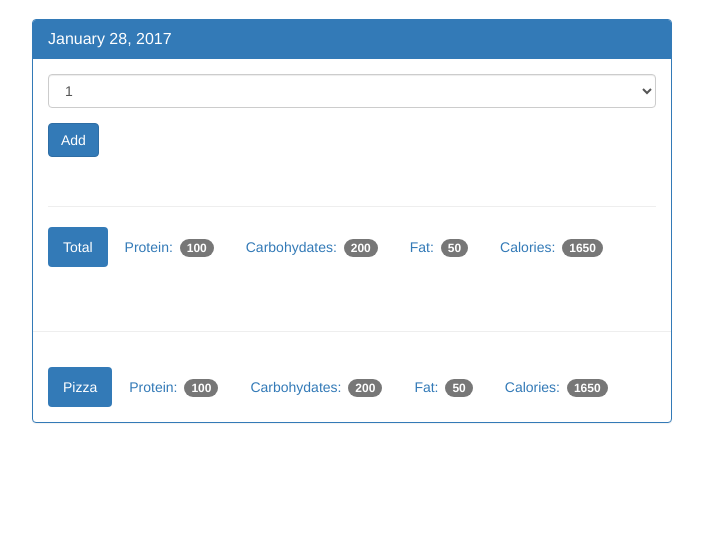
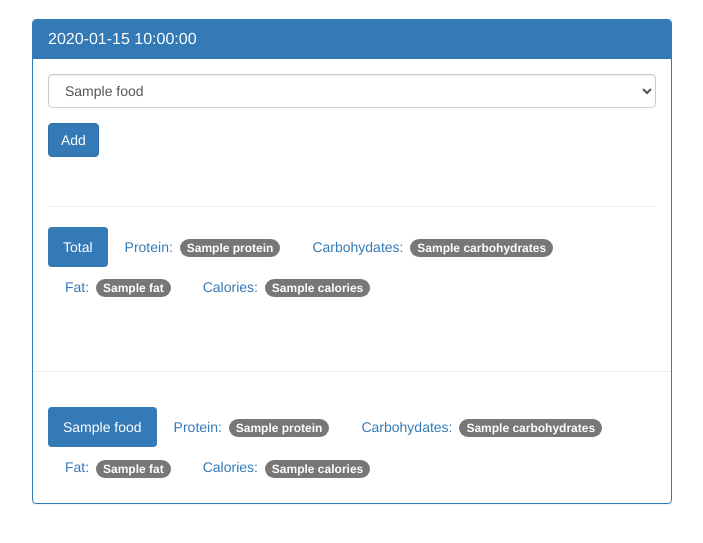
Before and after one commit to adithyawn/flask-food-tracker, a Flask app: template templates/day.html in a window 1280 px wide. Shown: the part 51-594 px from the top of the page, without its empty margins (288-991 px from the left). Run offline with Flask 2, Linux system fonts and the light colour scheme; the template is opened without the code that fills it: most values are stand-ins (such as "Sample title", 1, 10 or a date in 2020); some libraries are stand-ins or nearby versions.

Commit message:
project selesai namun masih perlu membuat base.html biar lebih rapih

```diff
--- a/app.py
+++ b/app.py
@@ -1,19 +1,11 @@
 from flask import Flask, render_template, g, request
-import sqlite3
+from datetime import datetime
+from database import connect_db, get_db
+
 
 app = Flask(__name__)
 
-###########SETTING DATABASE########
-
-def connect_db():
-    sql = sqlite3.connect('C:/Users/Adithya Wilda Nova/Latihan Python/Flask Project/flask-food-tracker/food_log.db')
-    sql.row_factory = sqlite3.Row
-    return sql
-
-def get_db():
-    if not hasattr(g, 'sqlite_db'):
-        g.sqlite_db = connect_db()
-    return g.sqlite_db
+##MASIH ADA HUBUNGANNYA SAMA DATABASE TAPI INI LEBIH FLASK SPESIFIC##
 
 @app.teardown_appcontext
 def close_db(error):
@@ -22,13 +14,94 @@ def close_db(error):
 
 ####################################
 
-@app.route('/')
+@app.route('/', methods=['GET','POST'])
 def index():
-    return render_template('home.html')
+    db = get_db()
 
-@app.route('/view')
-def view():
-    return render_template('day.html')
+    if request.method == 'POST':
+        date = request.form['date'] #assuming the date is in YYYY-MM-DD format
+        dt = datetime.strptime(date, '%Y-%m-%d') #strptime untuk convert string ke format datetime object
+        database_date = datetime.strftime(dt, '%Y%m%d') #ubah ke format yg diinginkan dengan strf
+
+        db.execute('insert into log_date (entry_date) values (?)',[database_date]) #? itu variabel yg mau diinput
+        db.commit()
+
+    # cur = db.execute('select entry_date from log_date order by entry_date desc') diganti dengan :
+    cur = db.execute('select log_date.entry_date, sum(food.protein) as protein , sum(food.carbohydrates) as carbohydrates , sum(food.fat) as fat, \
+        sum(food.calories) as calories from log_date left join food_date on food_date.log_date_id = log_date.id left join food on food.id = food_date.food_id group by log_date.entry_date') #as itu biar ada key-nya karena kan udah ada sum perlu key lagi jadinya
+        #awalnya pakai join aja, karena gak bisa muncul di list ketika diadd makanya pakai left join, karena left join valuenya boleh 0
+    results = cur.fetchall() #karena gak bisa ubah format inputnya sql makanya dibuat lagi list sendiri (pretty_results) untuk costumize date di luar ini
+
+    date_results = [] #biar nanti dictionarynya jadi list [{'entry_date': '20201010', 'pretty_date': 'October 10, 2020'}, {'entry_date': '20201015', 'pretty_date': 'October 10, 2020'} dst..]
+
+    for i in results :
+        single_date = {} #membuat dictionary baru, contoh dictionary :
+                        # dict_sample = {
+                        # "Company": "Toyota",
+                        # "model": "Premio",
+                        # "year": 2012 }
+                        # x = dict_sample["model"]
+                        # print(x)
+        single_date['entry_date'] = i['entry_date']
+        single_date['protein'] = i['protein']
+        single_date['carbohydrates'] = i['carbohydrates']
+        single_date['fat'] = i['fat']
+        single_date['calories'] = i['calories']
+
+        d = datetime.strptime(str(i['entry_date']), '%Y%m%d') #i itu sebenernya looping dari results = cur.fetchall()['entry_date']
+        single_date['pretty_date'] = datetime.strftime(d, '%B %d, %Y') #menambah elemen ke dictionary single_date >> single_date["key"] = "value"
+        date_results.append(single_date) #tambahkan listnya dr single data ke list pretty results
+
+    return render_template('home.html',results=date_results)
+
+@app.route('/view/<date>', methods=['GET','POST'])
+def view(date):
+    db = get_db()
+
+    #STEP 1 : TARIK DATA ID DAN ENTRY_DATE YANG SESUAI DENGAN <DATE> DARI TABLE LOG_DATE
+    cur = db.execute('select id, entry_date from log_date where entry_date = ?', [date])
+    date_result = cur.fetchone() # fetch cuma 1 data pertama, beda sama fetch all
+    #keluarannya dari result sebenernya bentuknya dictionary >> result['id'] , result['entry_date']
+
+    #STEP 2 : KALO DATA DI SUBMIT MAKA INPUT DATA KE TABEL FOOD_DATE
+    #GAK BISA SUBMIT ID YANG SAMA, KARENA PRIMARY HARUS UNIQUE
+    if request.method == 'POST':
+    # ini cuma buat test data yg masuk bener gak >> return '<h1>The food item added is #{}</h1>'.format(request.form['food-select']) #food select itu nama isian list form
+        #STEP 2 DETAIL : INPUT DATA KE TABEL FOOD_DATE
+        db.execute('insert into food_date (food_id, log_date_id) values (?,?)',[request.form['food-select'],date_result['id']]) #kolom log_date di tabel food_date diisi id dari tabel log_date
+        db.commit()                                                                                                                 #input juga id makanannya dari form isian
+
+    #STEP 3 : INI UNTUK DITAMPILKAN DI HEADER
+    d = datetime.strptime(str(date_result['entry_date']), '%Y%m%d') #date tarik dari date_result = cur.fetchone()
+    pretty_date = datetime.strftime(d, '%B %d, %Y') #konversi tanggal sesuai format
+
+    #STEP 4 : INI UNTUK DI TAMPILKAN DI DROPDOWN MAKANAN
+    food_cur = db.execute('select id, name from food') #tampilkan id dari food
+    food_results = food_cur.fetchall()
+
+    #STEP 5 : TAMPILKAN MAKANAN YANG DI ADD
+    log_cur = db.execute('select food.name, food.protein, food.carbohydrates, food.fat, food.calories from log_date join food_date on food_date.log_date_id = log_date.id join food on food.id = food_date.food_id where log_date.entry_date = ?',[date])
+    log_results = log_cur.fetchall()
+
+    #STEP 6 : PENJUMLAHAN NUTRISI DI PYTHON
+    #Bikin Dictionary biar gampang, karena data yang ditarik dari query itu juga sebenarnya Dictionary
+    #Misal : log_results = db.execute('select food.name, food.protein, dst).fetchall()
+    #Dalam artian lain log_results di dalamnya adalah food['name'] ; food ['protein] dst
+    #Cara Insert nilai ke dalam dictionary di Python adalah nama_dict['key'] = 'valuenya' , kalo udah ada dia add kalo belum bikin key baru
+    totals = {}
+    totals['protein'] = 0
+    totals['carbohydrates'] = 0
+    totals['fat'] = 0
+    totals['calories'] = 0
+
+    for i in log_results: #enaknya sih namanya pake for food in log_results
+        totals['protein'] += i['protein']
+        totals['carbohydrates'] += i['carbohydrates']
+        totals['fat'] += i['fat']
+        totals['calories'] += i['calories']
+
+    #return '<h1> test {} </h1>'.format(result['entry_date']). Buat ngetest dulu fetchnya bisa jalan apa nggak sebelum otak atik html dll
+    return render_template('day.html', entry_date=date_result['entry_date'], pretty_date=pretty_date, food_results=food_results, log_results=log_results, totals=totals)
 
 @app.route('/food', methods=['GET','POST'])
 def food():
--- a/templates/add_food.html
+++ b/templates/add_food.html
@@ -19,12 +19,12 @@
     <nav class="navbar navbar-inverse navbar-fixed-top">
       <div class="container">
         <div class="navbar-header">
-          <a class="navbar-brand" href="#">Food Tracker</a>
+          <a class="navbar-brand" href="{{ url_for('index') }}">Food Tracker</a>
         </div>
         <div id="navbar" class="navbar-collapse collapse">
           <ul class="nav navbar-nav">
-            <li><a href="#">Home</a></li>
-            <li class="active"><a href="#">Add Food Item</a></li>
+            <li><a href="{{ url_for('index') }}">Home</a></li>
+            <li class="active"><a href="{{ url_for('food') }}">Add Food Item</a></li>
           </ul>
         </div>
       </div>
--- a/templates/day.html
+++ b/templates/day.html
@@ -15,16 +15,15 @@
   </head>
 
   <body>
-
     <nav class="navbar navbar-inverse navbar-fixed-top">
       <div class="container">
         <div class="navbar-header">
-          <a class="navbar-brand" href="#">Food Tracker</a>
+          <a class="navbar-brand" href="{{ url_for('index') }}">Food Tracker</a>
         </div>
         <div id="navbar" class="navbar-collapse collapse">
           <ul class="nav navbar-nav">
-            <li><a href="#">Home</a></li>
-            <li><a href="#">Add Food Item</a></li>
+            <li><a href="{{ url_for('index') }}">Home</a></li>
+            <li><a href="{{ url_for('food') }}">Add Food Item</a></li>
           </ul>
         </div>
       </div>
@@ -36,15 +35,19 @@
         <div>
           <div class="panel panel-primary">
             <div class="panel-heading">
-              <h3 class="panel-title">January 28, 2017</h3>
+              <h3 class="panel-title">{{pretty_date}}</h3>
             </div>
 
             <div class="panel-body">
-
-              <form method="POST" action="/">
+               <!-- action ini kayak redirect  -->
+               <!-- action ini artinya : ketika di submit dia bikin form dengan url view/date dan datanya disimpan di database. Nah nanti url ini jadi acuan buat lihat form sesuai datenya -->
+              <form method="POST" action="{{url_for('view', date=entry_date)}}">
                 <div class="form-group">
-                  <select class="form-control">
-                    <option>1</option>
+                  <select class="form-control" name="food-select">
+                    {% for food in food_results %}
+                      <option value ={{food.id}}>{{food.name}}</option>
+                      <!-- variabelnya gak bisa cuma food misal mau nampilin all fetch data, tetap harus food.id ; food.name kalo nggak nanti muncul row object -->
+                    {% endfor %}
                   </select>
                 </div>
 
@@ -53,28 +56,28 @@
               </form>
 
               <div class="page-header"></div>
-
               <ul class="nav nav-pills" role="tablist">
                 <li class="active"><a>Total</a></li>
-                <li><a>Protein: <span class="badge">100</span></a></li>
-                <li><a>Carbohydates: <span class="badge">200</span></a></li>
-                <li><a>Fat: <span class="badge">50</span></a></li>
-                <li><a>Calories: <span class="badge">1650</span></a></li>
+                <li><a>Protein: <span class="badge">{{totals.protein}}</span></a></li>
+                <li><a>Carbohydates: <span class="badge">{{totals.carbohydrates}}</span></a></li>
+                <li><a>Fat: <span class="badge">{{totals.fat}}</span></a></li>
+                <li><a>Calories: <span class="badge">{{totals.calories}}</span></a></li>
               </ul>
-
             </div>
 
             <div class="page-header"></div>
 
+            {% for food in log_results %}
             <div class="panel-body">
               <ul class="nav nav-pills" role="tablist">
-                <li class="active"><a>Pizza</a></li>
-                <li><a>Protein: <span class="badge">100</span></a></li>
-                <li><a>Carbohydates: <span class="badge">200</span></a></li>
-                <li><a>Fat: <span class="badge">50</span></a></li>
-                <li><a>Calories: <span class="badge">1650</span></a></li>
+                <li class="active"><a>{{food.name}}</a></li>
+                <li><a>Protein: <span class="badge">{{food.protein}}</span></a></li>
+                <li><a>Carbohydates: <span class="badge">{{food.carbohydrates}}</span></a></li>
+                <li><a>Fat: <span class="badge">{{food.fat}}</span></a></li>
+                <li><a>Calories: <span class="badge">{{food.calories}}</span></a></li>
               </ul>
             </div>
+            {% endfor %}
 
           </div>
         </div>
```
Also changed, not shown: database.py (added, +12 -0 lines), date&sql-test.txt (added, +20 -0 lines), templates/home.html (+16 -13 lines), food_log.db, 2 other files.
